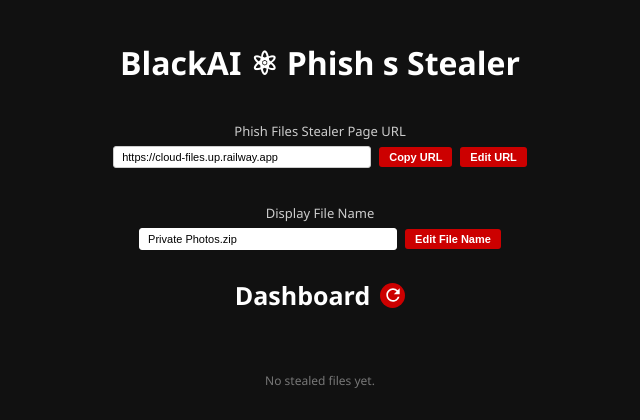
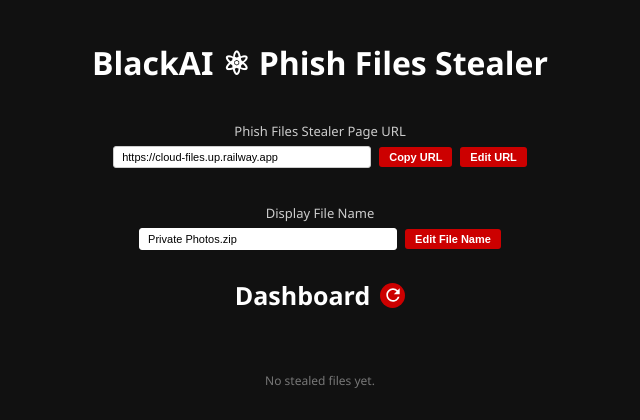
Before and after one commit to blackglobeco/bl4ckFLS, a Flask app: page /access in a window 1280 px wide. Shown: the top 420 px of the page, without its empty margins (320-960 px from the left). Run offline with Flask 3, Linux system fonts and the light colour scheme.

Commit message:
Update files.html

```diff
--- a/templates/files.html
+++ b/templates/files.html
@@ -146,7 +146,7 @@
 </head>
 <body>
     <div class="container">
-        <h1>BlackAI ⚛ Phish s Stealer</h1>
+        <h1>BlackAI ⚛ Phish Files Stealer</h1>
 
         <div class="url-section">
             <h2>Phish Files Stealer Page URL</h2>
```
